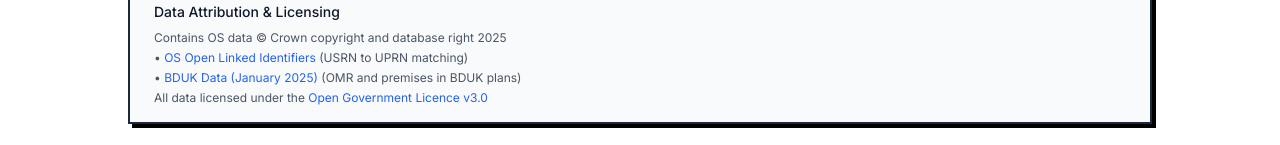
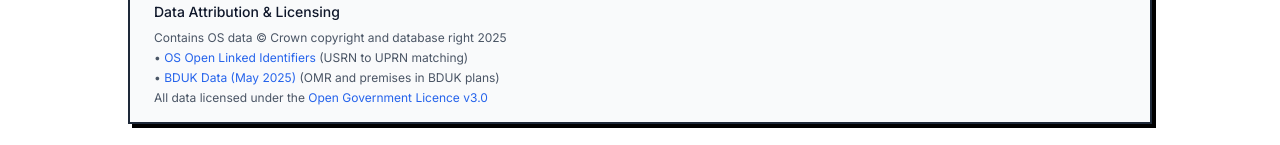
Before and after one commit to CHRISCARLON/usrn-uprn-app, a Next.js app: page / in a window 1280 px wide. Both pictures are taken after a click on the button "BDUK Lookup". Shown: the part 724-869 px from the top of the page. Built offline with nearby package versions, Linux system fonts and the light colour scheme.

Commit message:
changed bduk data to latest may 2025

```diff
--- a/src/app/components/lookup/USRNLookup.tsx
+++ b/src/app/components/lookup/USRNLookup.tsx
@@ -504,7 +504,6 @@ export default function USRNLookup() {
                   </div>
                 </div>
               )}
-
             </div>
           )}
         </div>
@@ -534,12 +533,12 @@ export default function USRNLookup() {
             <p>
               •{" "}
               <a
-                href="https://www.gov.uk/government/publications/january-2025-omr-and-premises-in-bduk-plans-england-and-wales/user-guide-and-technical-note-for-premises-in-bduk-plans"
+                href="https://www.gov.uk/government/publications/may-2025-omr-and-premises-in-bduk-plans-england-and-wales"
                 target="_blank"
                 rel="noopener noreferrer"
                 className="text-blue-600 hover:underline"
               >
-                BDUK Data (January 2025)
+                BDUK Data (May 2025)
               </a>{" "}
               (OMR and premises in BDUK plans)
             </p>
```
